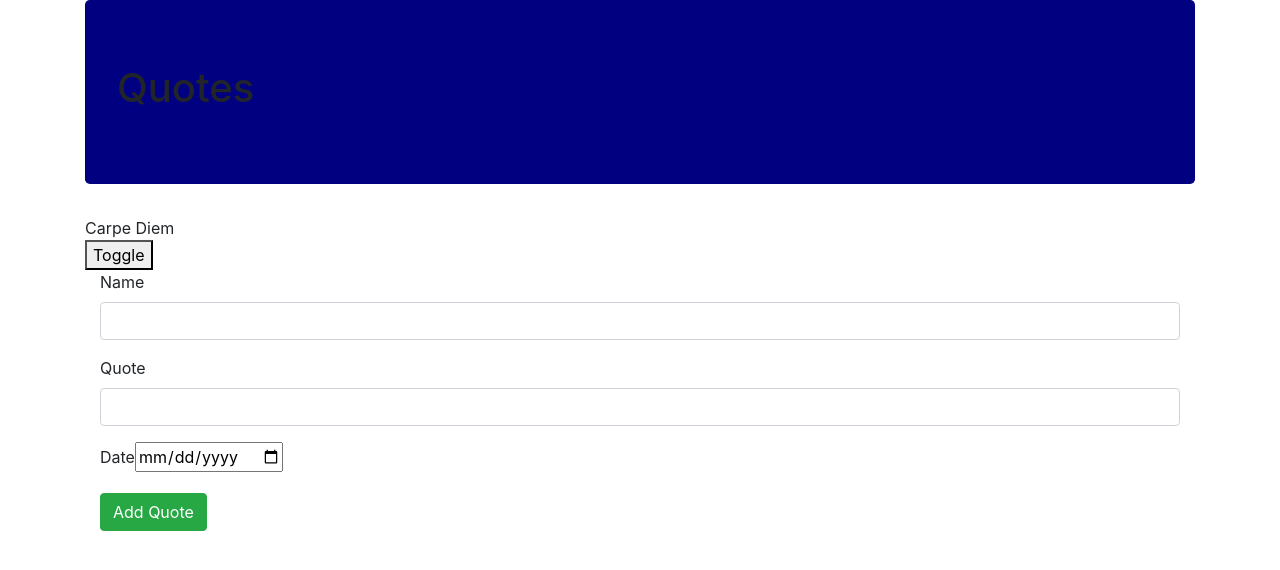
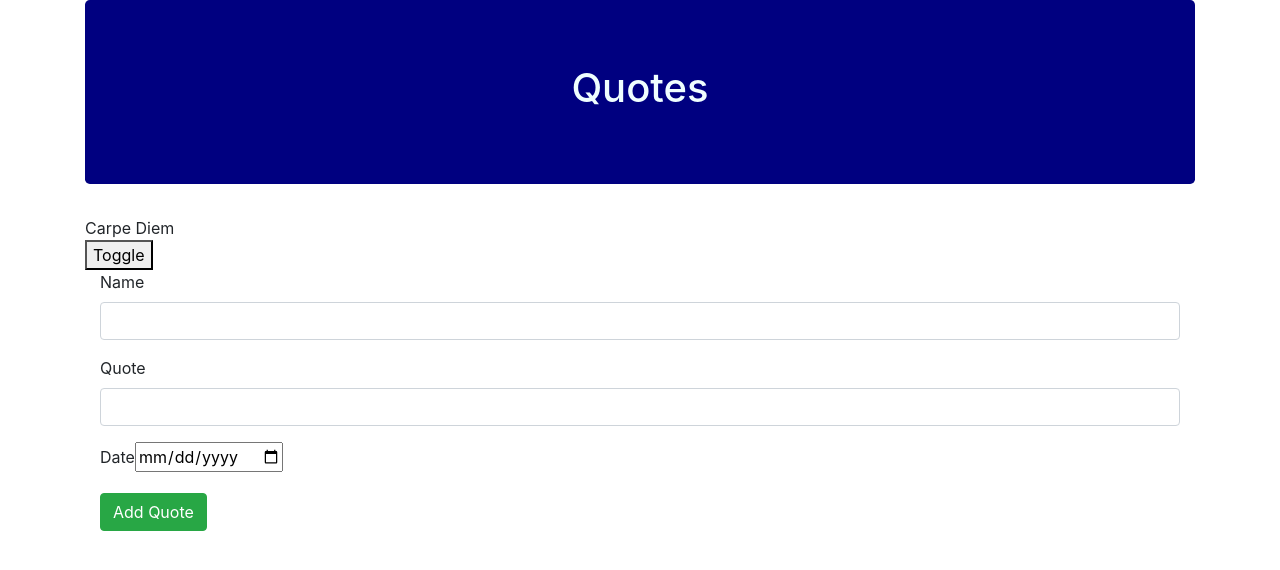
Before and after one commit to BrianTinega/Quotes, an Angular app: page / in a window 1280 px wide. Shown: the top 570 px of the page. Built offline with nearby package versions, Linux system fonts and the light colour scheme.

Commit message:
change h1 color to white

```diff
--- a/src/app/quotes/quotes.component.css
+++ b/src/app/quotes/quotes.component.css
@@ -5,3 +5,7 @@ img {
 .jumbotron {
  background-color: navy;
 }
+h1{
+  color: azure;
+  text-align: center;
+}
```
